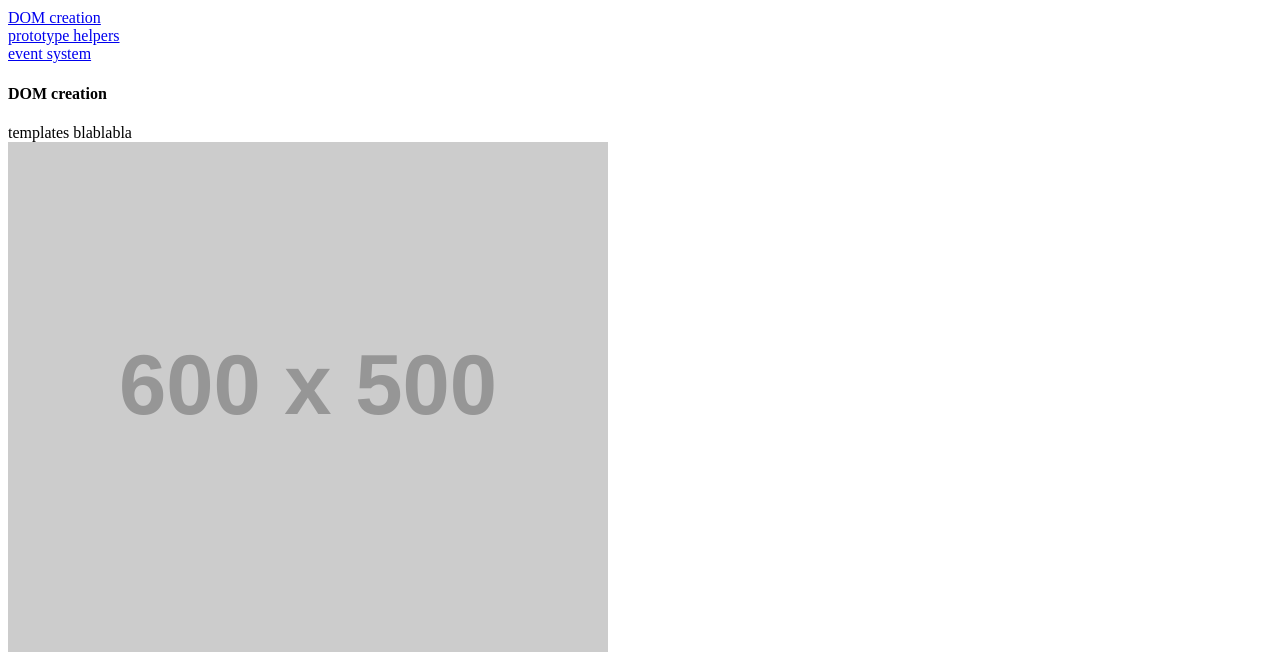
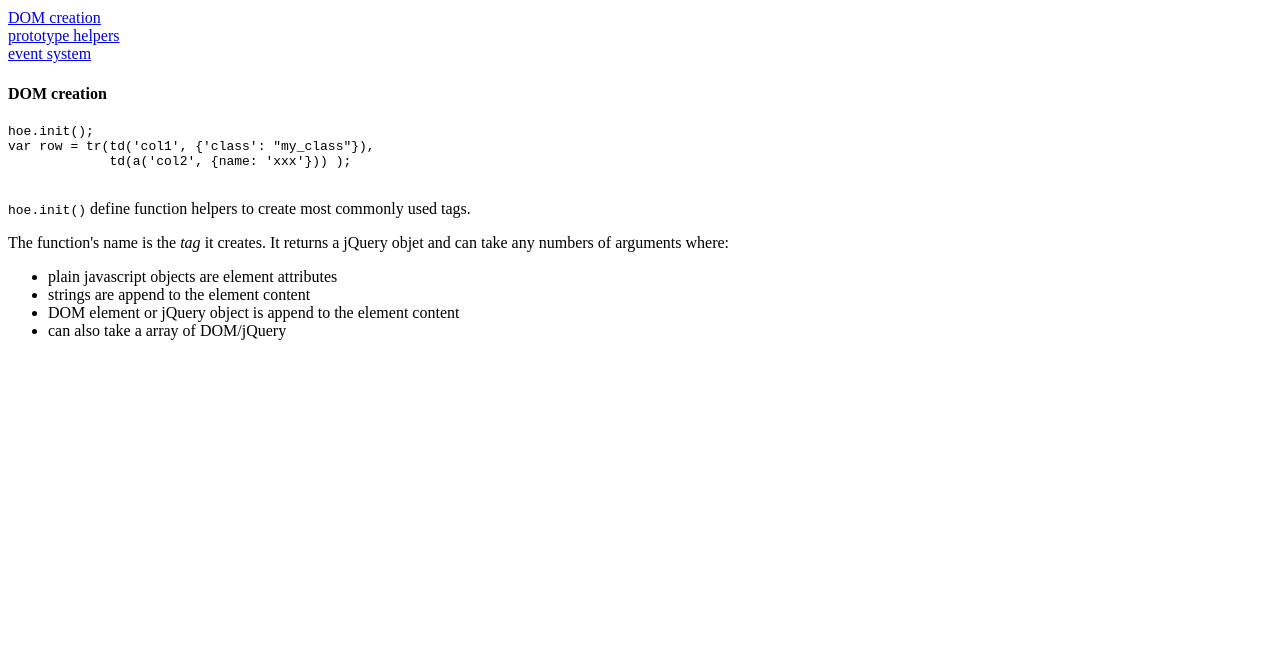
Before and after one commit to schettino72/hoe.js, a plain HTML site: page site/doc/index.html in a window 1280 px wide. Shown: the part 300-952 px from the top of the page. After the commit the page ends 800 px from the top, so only its background shows below. Drawn offline with Linux system fonts and the light colour scheme; placeholder pictures from the web are drawn by us; files whose address does not match are found by name.

Commit message:
use google-prettify

```diff
--- a/site/doc/index.html
+++ b/site/doc/index.html
@@ -23,16 +23,26 @@
   <div class="eight columns">
     <div id="dom" class="panel">
       <h4>DOM creation</h4>
-        templates blablabla
 
-        <div class="row">
-          <div class="six columns">
-            <img src="http://placehold.it/600x500&text=Thumbnail">
-          </div>
-          <div class="six columns">
-            <img src="http://placehold.it/600x500&text=Thumbnail">
-          </div>
-        </div>
+      <pre class="prettyprint">
+hoe.init();
+var row = tr(td('col1', {'class': "my_class"}),
+             td(a('col2', {name: 'xxx'})) );
+      </pre>
+
+      <p><code>hoe.init()</code> define function helpers to create most
+      commonly used tags.</p>
+
+      The function's name is the <em>tag</em> it creates.
+      It returns a jQuery objet and can take any numbers of arguments where:
+      <ul>
+        <li>plain javascript objects are element attributes</li>
+        <li>strings are append to the element content</li>
+        <li>DOM element or jQuery object is append to the element content</li>
+        <li>can also  take a array of DOM/jQuery</li>
+      </ul>
+
+
     </div><!-- end panel 'dom' -->
 
   </div>
```
Also changed, not shown: site/stylesheets/app.css (deleted, +0 -27 lines), site/template/foot.html (+8 -1 lines), site/template/head.html (+4 -3 lines). Lines whose indentation alone changed are shown as unchanged.
